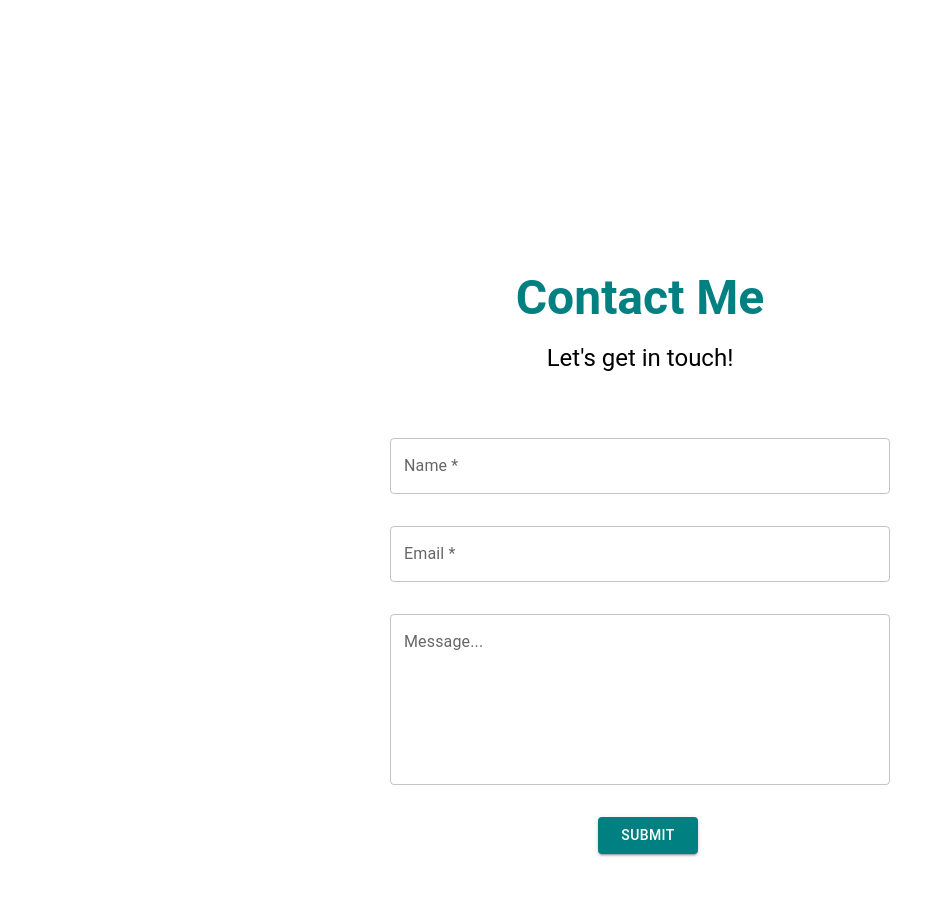
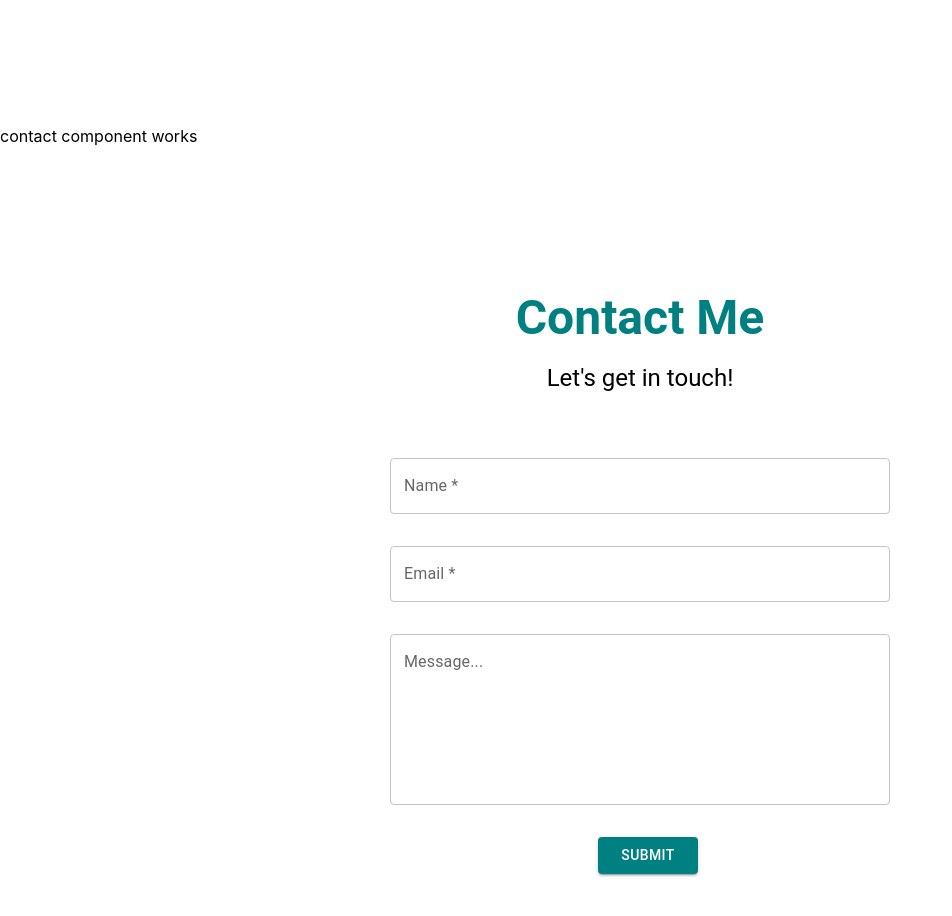
Before and after one commit to amerigirl/website, a React (Create React App) app: page / in a window 1280 px wide. Shown: the part 1390-2306 px from the top of the page, without its empty margins (0-952 px from the left). Built offline with nearby package versions, Linux system fonts and the light colour scheme.

Commit message:
created contact component to hold contact info

```diff
--- a/src/App.js
+++ b/src/App.js
@@ -11,6 +11,7 @@ import ContactForm from "./Components/ContactForm/ContactForm.jsx";
 import SectionTitle from "./Components/SectionTitle.jsx";
 import NavArrowUp from "./Components/NavArrowUp.jsx";
 import NavArrowDown from "./Components/NavArrowDown.jsx";
+import ContactComponent from "./Components/ContactForm/ContactComponent.jsx";
 
 const theme = createTheme({
   palette: {
@@ -50,11 +51,7 @@ function App() {
           <SkillsCardComponent />
           <ProjectsCardComponent />
         </Box>
-        {/* <Box display="flex">
-          <NavArrowUp />
-          <NavArrowDown />
-        </Box> */}
-
+          <ContactComponent/>
         <ContactForm />
       </ThemeProvider>
     </Box>
--- /dev/null
+++ b/src/Components/ContactForm/ContactComponent.jsx
@@ -0,0 +1,12 @@
+import React from 'react'
+
+const ContactComponent = () => {
+  return (
+    <div>
+      contact component works
+
+    </div>
+  )
+}
+
+export default ContactComponent
```
